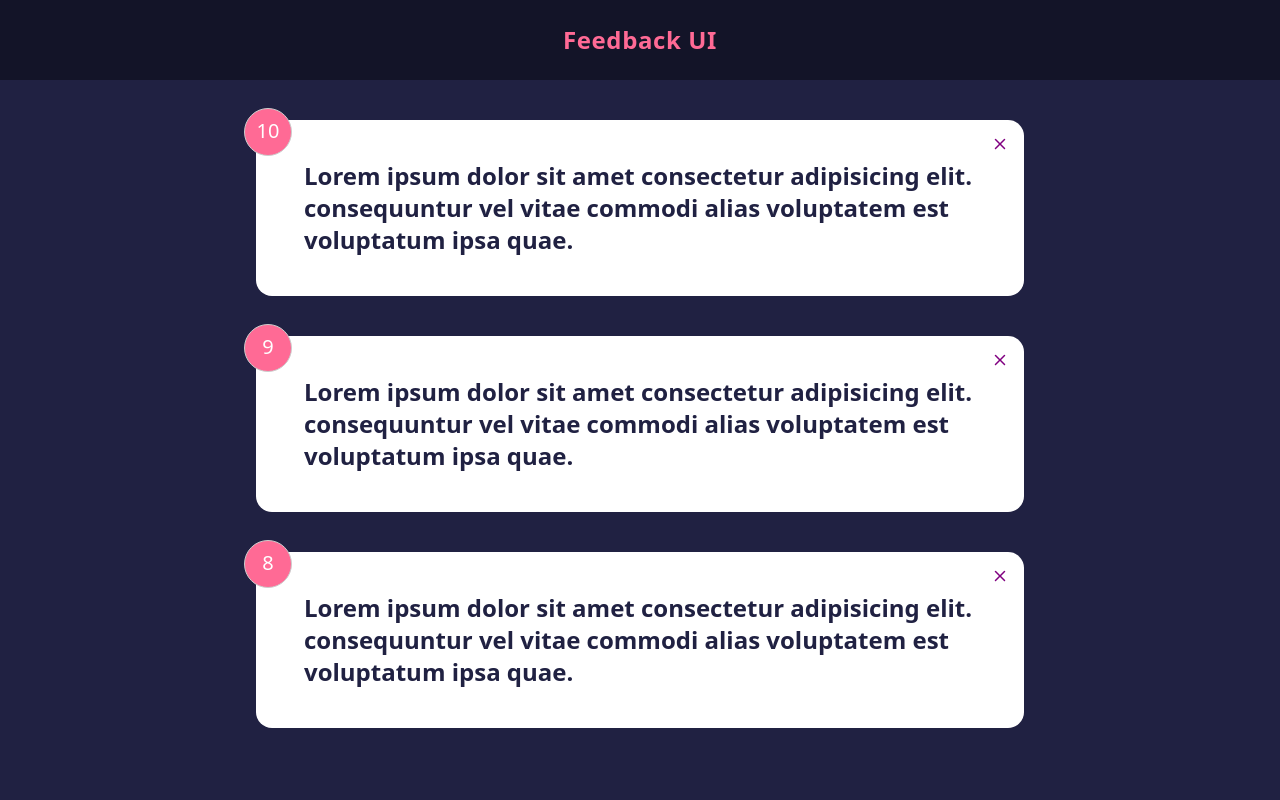
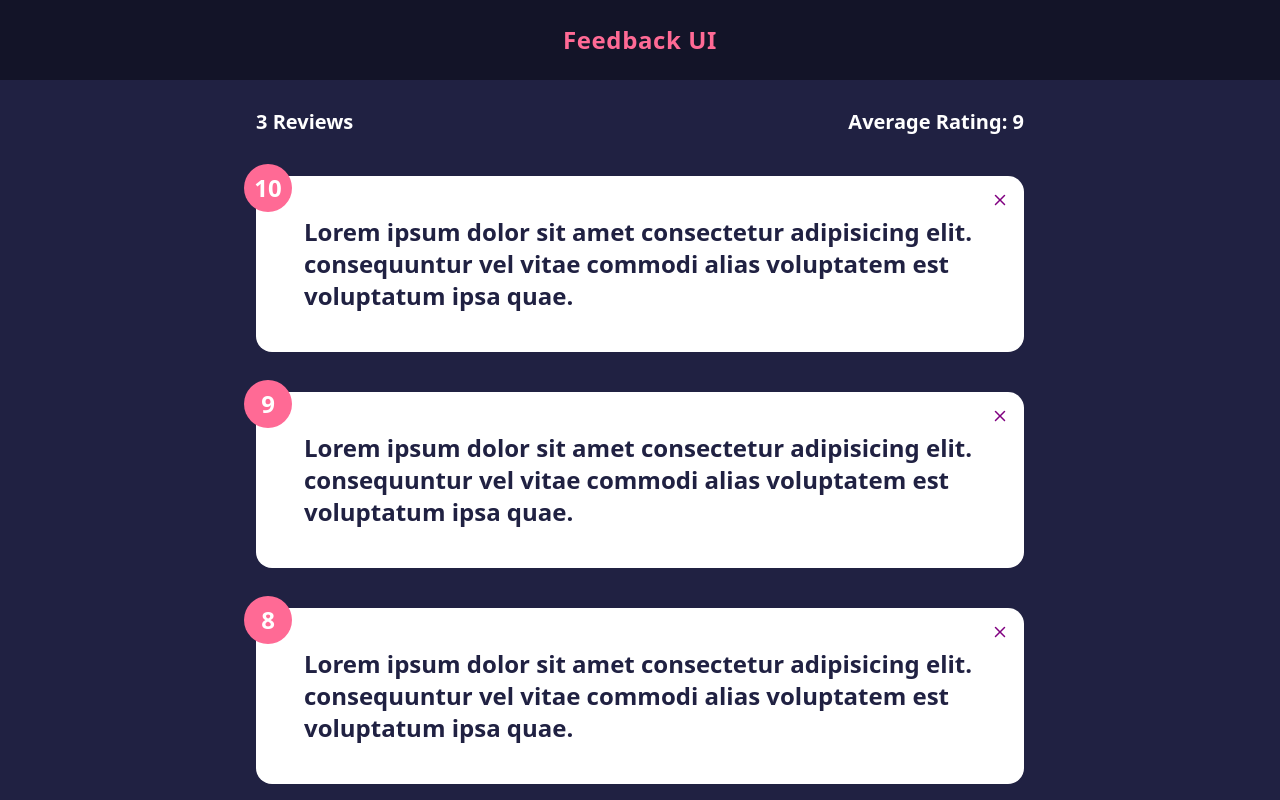
Before and after one commit to laufoes/feedback-app, a React (Create React App) app: page / in a window 1280 px wide. Built offline with nearby package versions, Linux system fonts and the light colour scheme; the HTML template or start-up script is replaced by a standard one; a web font is replaced by a local one.

Commit message:
fix: styling fixes

```diff
--- a/src/App.tsx
+++ b/src/App.tsx
@@ -1,6 +1,7 @@
 import React from 'react'
 import Container from './components/Container'
 import FeedbackList from './components/FeedbackList'
+import FeedbackStats from './components/FeedbackStats'
 import Header from './components/Header'
 import { FeedbackDataProvider } from './context/FeedbackContext'
 
@@ -9,8 +10,10 @@ function App() {
     <Container>
         <FeedbackDataProvider>
           <Header />
-          <FeedbackList />
-
+          <div className='container max-w-3xl m-auto py-0'>
+            <FeedbackStats />
+            <FeedbackList />
+          </div>
       </FeedbackDataProvider>
     </Container>
   )
--- a/src/components/Container.tsx
+++ b/src/components/Container.tsx
@@ -1,6 +1,6 @@
 function Container({ children }: { children: JSX.Element[] | JSX.Element }) {
   return (
-    <div className="bg-primary h-screen text-bodyColor pb-5">
+    <div className="bg-primary h-screen text-bodyColor text-xl font-normal pb-5">
       { children }
     </div>
   )
--- a/src/components/FeedbackItem.tsx
+++ b/src/components/FeedbackItem.tsx
@@ -18,7 +18,7 @@ function FeedbackItem({ item }: ItemProps) {
 
     return (
         <Card reverse={true}>
-            <div className="box bg-secondary pt-2 w-12 h-12 text-center text-white text-xl font-normal rounded-full border border-disabled absolute -top-3 -left-3">
+            <div className="box bg-secondary pt-2 w-12 h-12 text-center rounded-full text-white order border-disabled absolute -top-3 -left-3">
                 {rating}
             </div>
             <button className='absolute top-3 right-3' onClick={() => deleteFeedback(item.id)}>
--- a/src/components/FeedbackList.tsx
+++ b/src/components/FeedbackList.tsx
@@ -3,15 +3,14 @@ import { FeedbackContext, FeedbackDataProps } from '../context/FeedbackContext';
 import FeedbackItem from "./FeedbackItem";
 
 function FeedbackList() {
-    const  { feedback, setFeedback } = useContext<FeedbackDataProps>(FeedbackContext);
+    const  { feedback } = useContext<FeedbackDataProps>(FeedbackContext);
 
     if ( !feedback.values || feedback.length === 0) {
         return <p>No feedback available yet.</p>
     }
 
-    console.log(feedback)
     return (
-        <div className='container max-w-3xl m-auto py-0'>
+       <div>
             {feedback.map((item) => (
                <FeedbackItem key={item.id} item={item} />
             ))}
```
